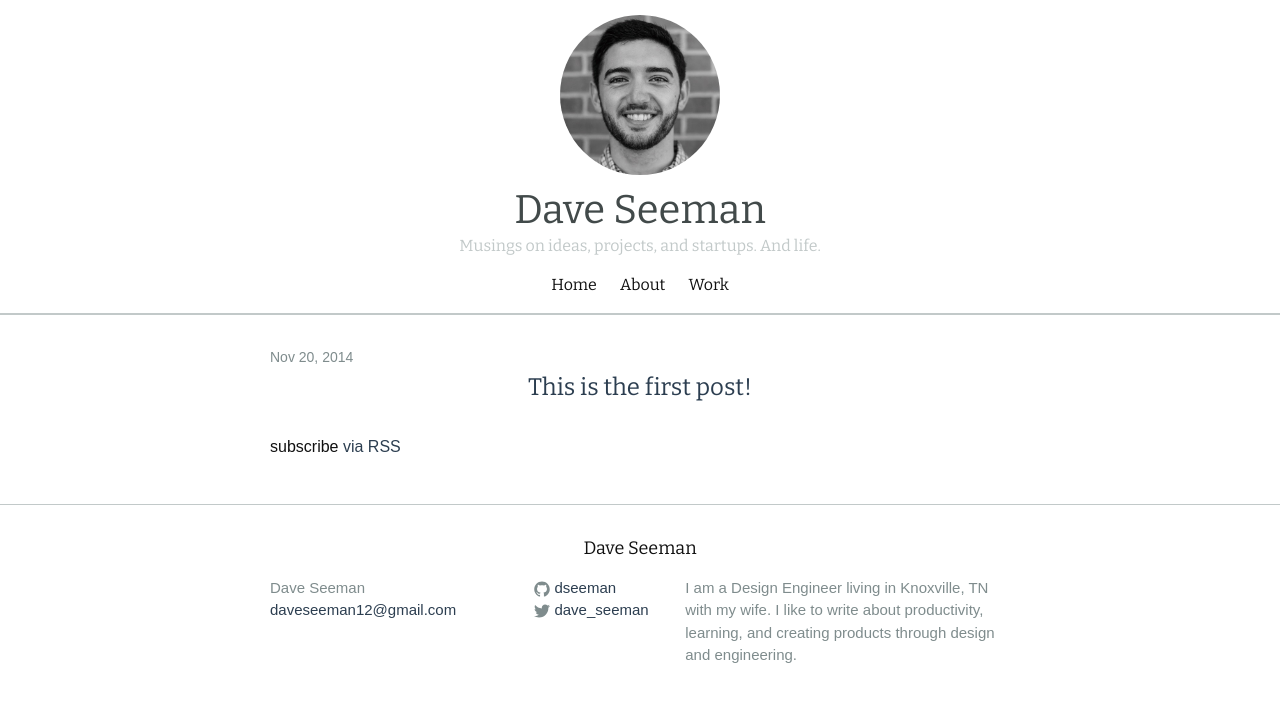
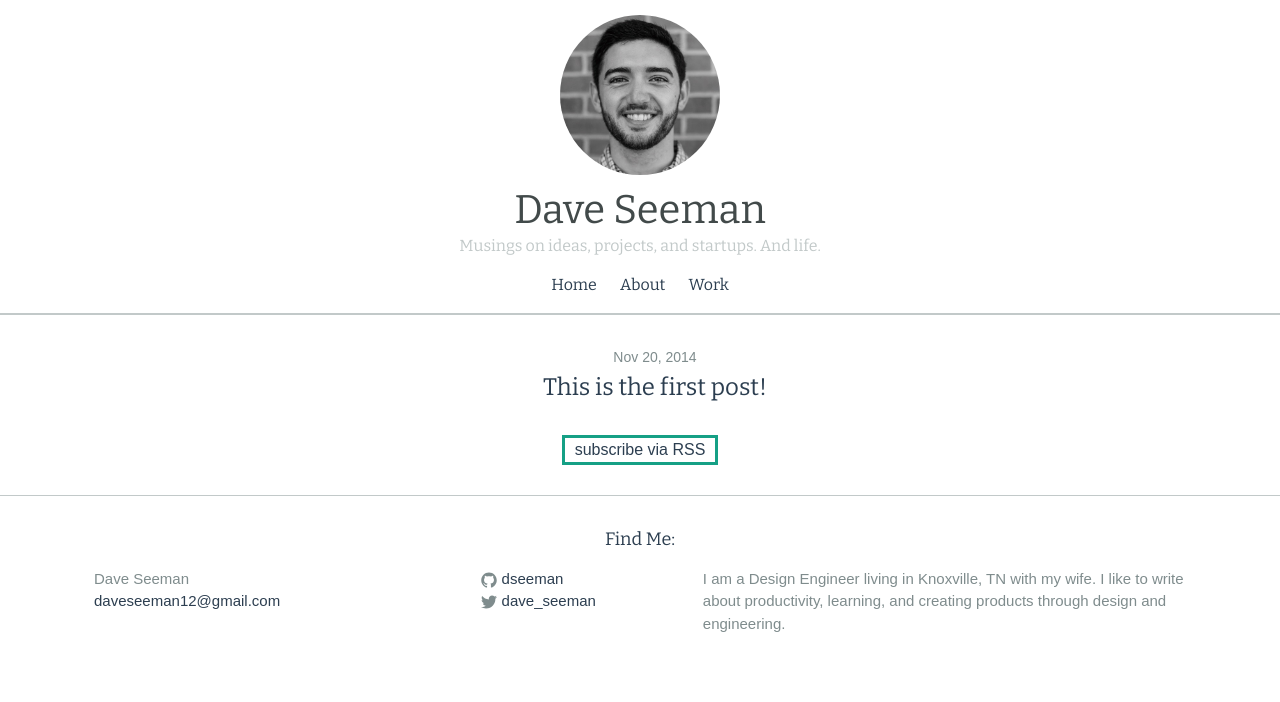
Before and after one commit to Shipwright/daveas.github.io, a Jekyll site: the page built from index.html, in a window 1280 px wide. Shown: the top 702 px of the page. Built offline with Jekyll 4.4.1, drawn with Linux system fonts in a browser that asks for light colours; some web fonts are replaced.

Commit message:
centered images, improved colors...

```diff
--- a/_config.yml
+++ b/_config.yml
@@ -1,6 +1,7 @@
 # Site settings
 title: Dave Seeman
 subtitle: Musings on ideas, projects, and startups. And life.
+footertitle: Find Me
 email: daveseeman12@gmail.com
 description: > # this means to ignore newlines until "baseurl:"
   I am a Design Engineer living in Knoxville, TN with my wife.
--- a/_includes/footer.html
+++ b/_includes/footer.html
@@ -2,7 +2,7 @@
 
   <div class="wrapper">
 
-    <h2 class="footer-heading">{{ site.title }}</h2>
+    <h2 class="footer-heading">{{ site.footertitle }}:</h2>
 
     <div class="footer-col-wrapper">
       <div class="footer-col  footer-col-1">
--- a/_sass/_base.scss
+++ b/_sass/_base.scss
@@ -43,6 +43,12 @@
 img {
     max-width: 100%;
     vertical-align: middle;
+}
+
+.page-content img {
+  display: block;
+  text-align: center;
+  margin: 5px auto 5px auto;
 }
 
 
@@ -94,13 +100,14 @@
     color: $brand-color;
     text-decoration: none;
 
-    &:visited {
-        color: darken($brand-color, 15%);
+    &:hover {
+      color: $pop-color;
     }
 
-    &:hover {
-        color: $pop-color;
+    &:visited {
+      color: darken($brand-color, 15%);
     }
+
 }
 
 
--- a/_sass/_layout.scss
+++ b/_sass/_layout.scss
@@ -189,7 +189,7 @@
 }
 
 .post-list {
-    margin-left: 0;
+    text-align: center;
     list-style: none;
 
     > li {
@@ -198,6 +198,7 @@
 }
 
 .post-meta {
+    text-align: center;
     font-size: $small-font-size;
     color: $gray-color;
 }
@@ -205,6 +206,13 @@
 .post-link {
     display: block;
     font-size: 24px;
+}
+
+.rss-subscribe {
+  width: 150px;
+  margin: 20px auto 0px auto;
+  text-align: center;
+  border: 3px solid $pop-color;
 }
 
 
--- a/css/main.scss
+++ b/css/main.scss
@@ -15,21 +15,21 @@
 $spacing-unit:     30px;
 $avatar-size:      10em;
 
-$text-color:       #111;
+$text-color:       #2c3e50;
 $background-color: #ffffff;
 
 $brand-color:      #2c3e50;
 $pop-color:        #16a085;
 
 $gray-color:       #7f8c8d;
-$gray-light: lighten($gray-color, 25%);
-$gray-dark:  darken($gray-color, 25%);
+$gray-light:  lighten($gray-color, 25%);
+$gray-dark:   darken($gray-color, 25%);
 
 // Width of the content area
-$content-width:    800px;
+$content-width:    90%;
 
-$on-palm:          600px;
-$on-laptop:        800px;
+$on-palm:          90%;
+$on-laptop:        70%;
 
 
 
```
